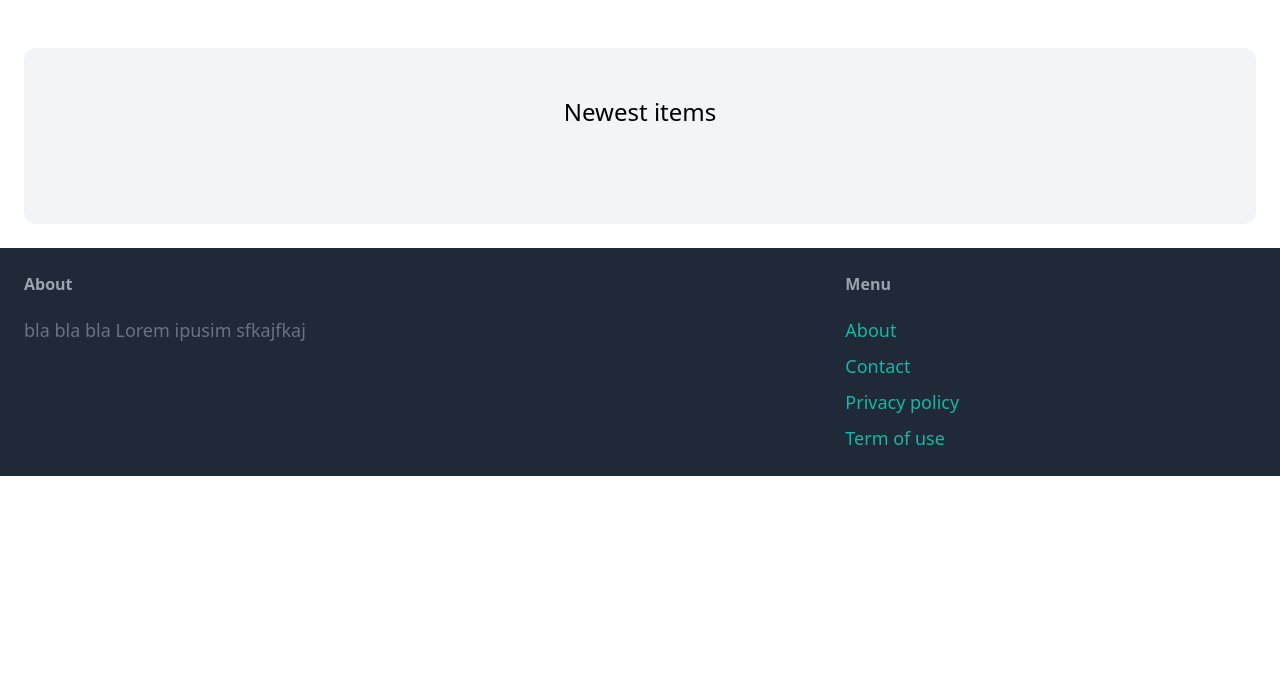
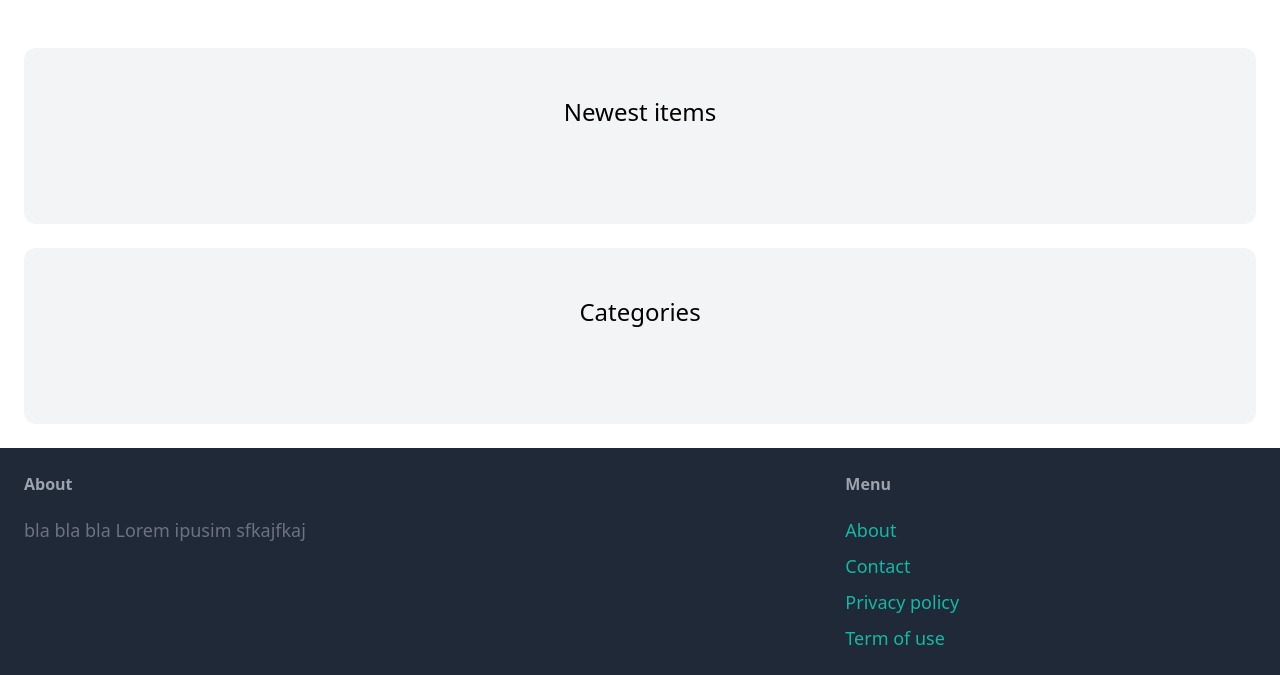
Before and after one commit to severusDude/django-marketplace, a Django app: page / in a window 1280 px wide. Shown: the part 77-752 px from the top of the page. Run offline with Django 5.2, Linux system fonts and the light colour scheme; data that the repository does not hold is empty; some libraries are stand-ins or nearby versions.

Commit message:
feat(ui): add item category selector

```diff
--- a/marketplace/core/templates/core/index.html
+++ b/marketplace/core/templates/core/index.html
@@ -21,4 +21,19 @@
       {% endfor %}
     </div>
   </div>
+  <div class="mt-6 px-6 py-12 bg-gray-100 rounded-xl">
+    <h2 class="mb-12 text-2xl text-center">Categories</h2>
+    <div class="grid grid-cols-3 gap-3">
+      {% for category in categories %}
+        <div>
+          <a href="#">
+            <div class="p-6 bg-white rounded-b-xl">
+              <h2 class="text-2xl">{{ category.name }}</h2>
+              <p class="text-gray-500">Price: {{ category.items.count }}</p>
+            </div>
+          </a>
+        </div>
+      {% endfor %}
+    </div>
+  </div>
 {% endblock content %}
```
